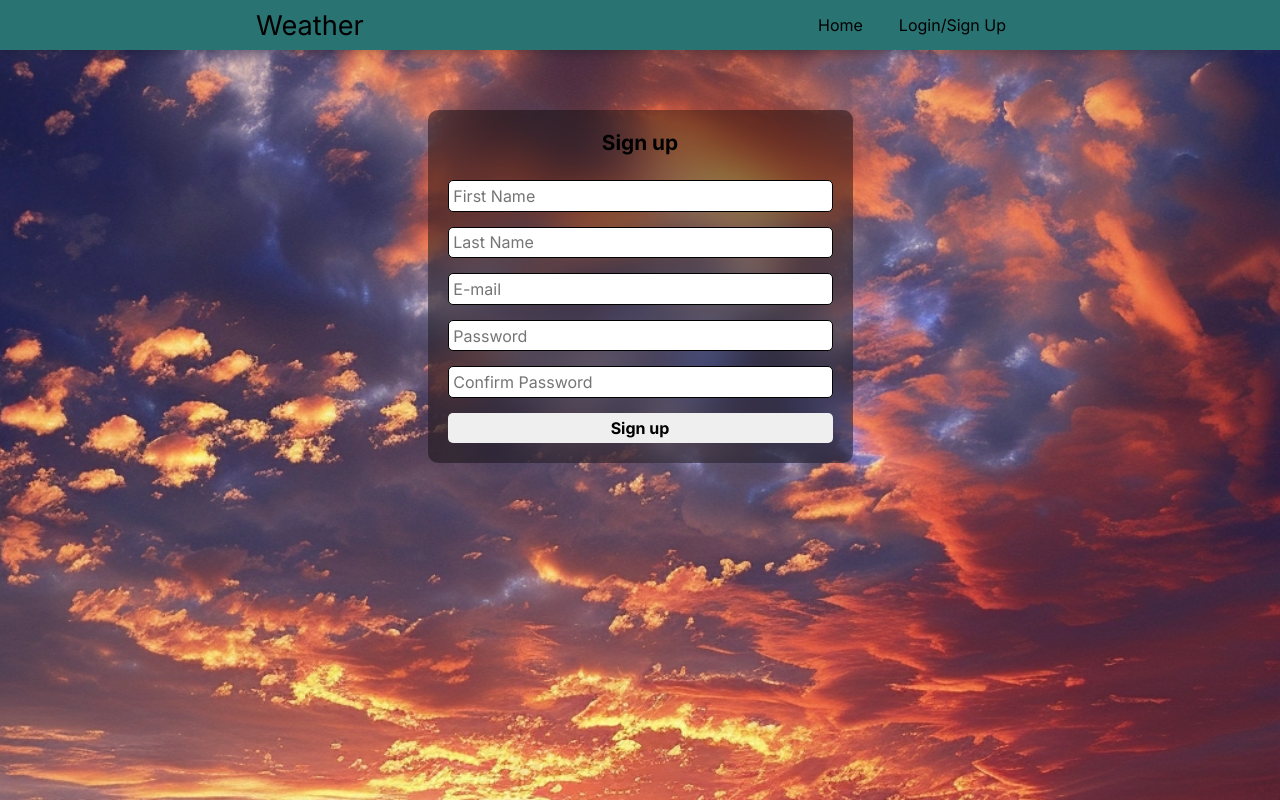
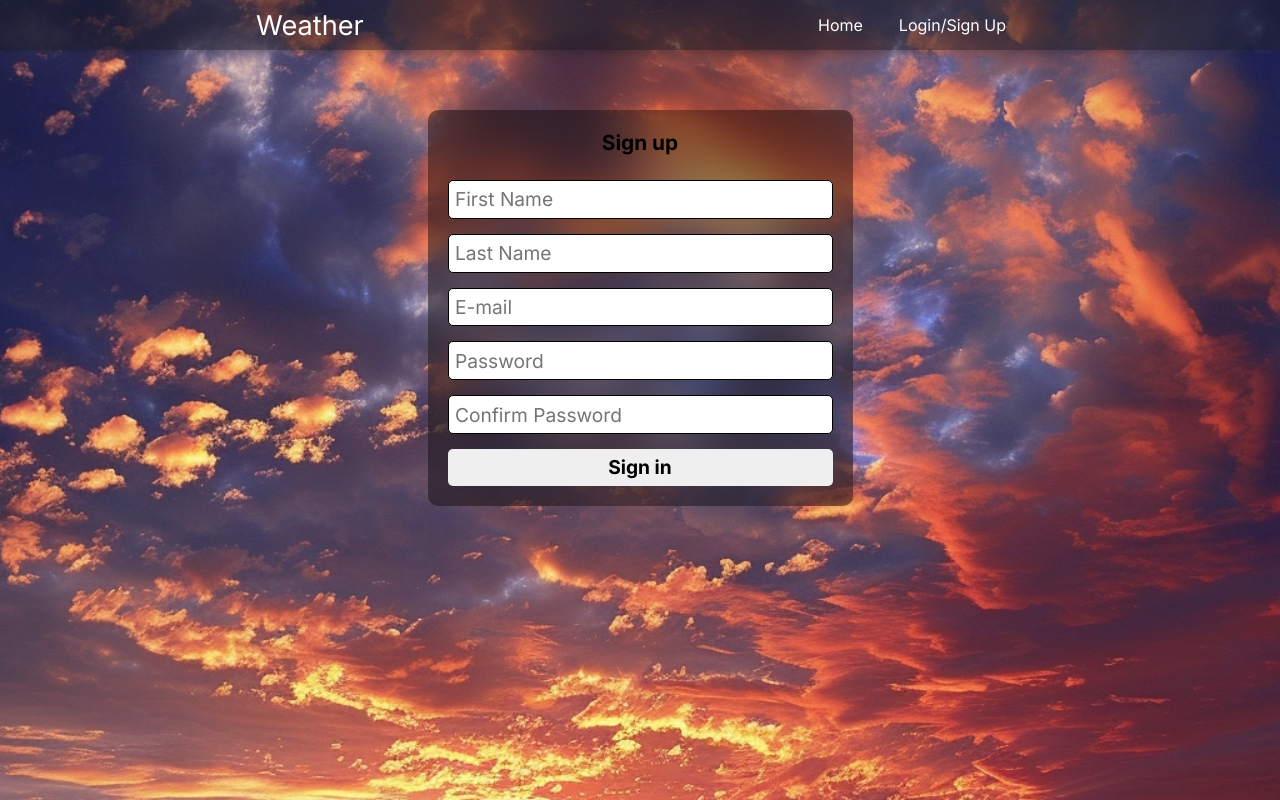
Before and after one commit to christiantumandao/Weather-Application, a React (Create React App) app: page /sign-up in a window 1280 px wide. Built offline with nearby package versions, Linux system fonts and the light colour scheme; no server answers.

Commit message:
UI errors / general styling

```diff
--- a/src/App.css
+++ b/src/App.css
@@ -12,7 +12,7 @@
   --pagePadding: 0 20%;
   --navBarHeight: 50px;
 
-  --primary: #297373;
+  --primary: rgba(22,22,29, .5);
   --secondary: #FF8552;
   --bgColor: #E6E6E6;
   --darkGray: #39393A;
@@ -49,3 +49,13 @@ html {
   text-align: center;
   color: red;
 }
+
+input {
+  color: black;
+  font-size: 1.2rem;
+  padding:.3rem;
+}
+
+input:focus {
+  color: var(--light);
+}
--- a/src/Components/Login/Login.tsx
+++ b/src/Components/Login/Login.tsx
@@ -24,8 +24,9 @@ const Login = (props: LoginProps) => {
     const handleSubmit = async (e: React.FormEvent<HTMLFormElement>) => {
         e.preventDefault();
         try {
-            handleLogIn(email, password, setErrorMessage);
-            nav("/");
+            resetFields();
+            const login = await handleLogIn(email, password, setErrorMessage);
+            if (login) nav("/");
         } catch (e) {
             console.error(e);
             setErrorMessage("Something went wrong. Try again later");
@@ -51,7 +52,11 @@ const Login = (props: LoginProps) => {
         <div className="page LoginSignup--page">
             <form className="LoginSignup--form" onSubmit = { handleSubmit }>
                 <label>Log in</label>
-
+                {
+                    (errorMessage.length > 0)
+                    ? <p className="error-message">{ errorMessage }</p>
+                    : null
+                }
                  <input
                     placeholder="E-mail"
                     type="text"
--- a/src/Components/NavBar/NavBar.css
+++ b/src/Components/NavBar/NavBar.css
@@ -7,8 +7,9 @@
     top: 0;
     left:0;
 
-    background-color: var(--primary);
+    background-color: rgba(22,22,29, .5);
     box-shadow: var(--shadow);
+    color: white;
 }
 
 .NavBar--navigationContainer {
@@ -46,6 +47,6 @@
 }
 
 .NavBar--navigationContainer a {
-    color: black;
+    color: inherit;
     text-decoration: none;
 }
--- a/src/Components/NavBar/NavBar.tsx
+++ b/src/Components/NavBar/NavBar.tsx
@@ -11,10 +11,6 @@ type NavBarProps = {
 const NavBar = (props: NavBarProps) => {
 
     const [user] = useAuthState(auth);
-
-    const handleLoginSignUp =()=> {
-
-    }
 
     return (
         <div className="NavBar--container">
--- a/src/Components/SignUp/SignUp.css
+++ b/src/Components/SignUp/SignUp.css
@@ -33,8 +33,8 @@
     height: auto;
     margin-top: 15px;
 
-    font-size: 1rem;
-    padding: .3rem;
+    font-size: 1.2rem;
+    padding: .4rem;
     border: 1px solid black;
     border-radius: 5px;
 }
--- a/src/Components/SignUp/SignUp.tsx
+++ b/src/Components/SignUp/SignUp.tsx
@@ -29,11 +29,13 @@ const SignUp = (props: SignUpProps) => {
     const handleSubmit = async (e: React.FormEvent<HTMLFormElement>) => {
         e.preventDefault();
         try {
+            resetFields();
             const valid = validateSignUp(firstName, lastName, email, password, confirmPassword, setErrorMessage);
             if (!valid) return;
 
-            await handleSignUp(firstName, lastName, email, password, setErrorMessage);
-            nav("/");
+            const status = await handleSignUp(firstName, lastName, email, password, setErrorMessage);
+
+            if (status) nav("/");
         } catch (e) {
             console.error(e);
             setErrorMessage("Something went wrong. Try again later");
@@ -111,7 +113,7 @@ const SignUp = (props: SignUpProps) => {
                     onChange = { handleConfirmPasswordChange }
                     required
                 />
-                <button type="submit">Sign up</button>
+                <button type="submit">Sign in</button>
             </form>
         </div>
     )
--- a/src/Components/WidgetContainer/WidgetContainer.tsx
+++ b/src/Components/WidgetContainer/WidgetContainer.tsx
@@ -3,6 +3,8 @@ import "./WidgetContainer.css";
 import { userData } from "../../util/types";
 import WidgetBody from "../WidgetBody/WidgetBody";
 import WidgetFooter from "../WidgetFooter/WidgetFooter";
+import { useAuthState } from "react-firebase-hooks/auth";
+import { auth } from "../../firebaseConfig";
 
 type WidgetContainerProps = {
     userData: userData
@@ -12,6 +14,7 @@ type WidgetContainerProps = {
 const WidgetContainer = (props: WidgetContainerProps) => {
     const [regionQuery, setRegionQuery] = useState("");
     const { userData } = props;
+    const [user] = useAuthState(auth);
 
     const handleSearch = (e: React.FormEvent<HTMLFormElement>) => {
         e.preventDefault();
@@ -22,7 +25,12 @@ const WidgetContainer = (props: WidgetContainerProps) => {
         <div className="page">
             <div className="Widget--container">
                 <header className="Widget--header">
-                    <h2>Hello, { userData.firstName } </h2>
+                    {
+                        (user)
+                        ? <h2>Hello, { userData.firstName }</h2>
+                        : <h2>Hello</h2>
+                    }
+
                     <form onSubmit = { handleSearch }>
                         <input
                             type="text"
--- a/src/Components/WidgetFooter/WidgetFooter.css
+++ b/src/Components/WidgetFooter/WidgetFooter.css
@@ -1,4 +1,4 @@
-footer {
+.Widget--container > footer {
     margin-top: 15px;
     width: 100%;
     height: 100px;
```
